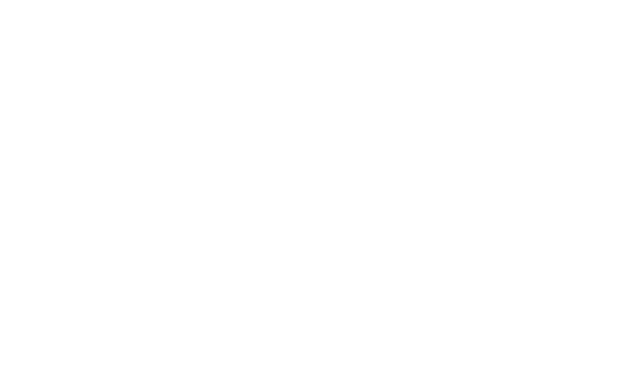
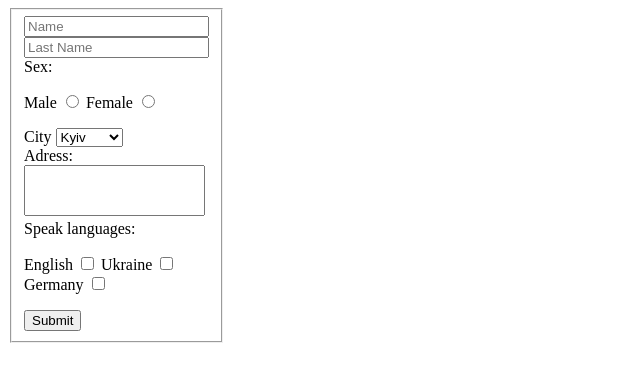
Before and after one commit to GeneralGLA-true/Starodub_Front-end-Pro_09.10.2023, a plain HTML site: page index.html in a window 1280 px wide. Shown: the whole page, without its empty margins (0-640 px from the left). Drawn offline with Linux system fonts and the light colour scheme.

Commit message:
homework 23

```diff
--- a/index.html
+++ b/index.html
@@ -8,6 +8,53 @@
 
 </head>
 <body>
+    <form action="#">
+        <fieldset>
+            <div>
+                <label for="name"></label>
+                <input type="text" id="name" placeholder="Name" name="user_name">
+                <label for="last_name"></label>
+                <input type="text" name="last_name" id="last_name" placeholder="Last Name" name="User_last_name">
+            </div>
+
+            <label for="sex">Sex:</label>
+            <p id="sex">
+                <label for="male">Male</label>
+                <input type="radio" name="sex_male" id="male">
+                <label for="female">Female</label>
+                <input type="radio" name="sex_female" id="female">
+            </p>
+
+            <label for="city">City</label>
+            <select name="city" id="city">
+                <option>Kyiv</option>
+                <option>Kharkiv</option>
+                <option>Odesa</option>
+                <option>Dnipro</option>
+                <option>Lviv</option>
+            </select>
+
+            <div>
+            <label for="adr">Adress:</label>
+            <textarea name="adress" id="adr" cols="20" rows="3" style="resize: none;"></textarea>
+            </div>
+
+
+            <label for="name">Speak languages:</label>
+            <p>
+            <label for="eng">English</label>
+            <input type="checkbox" name="lang_eng" id="eng">
+
+            <label for="ua">Ukraine</label>
+            <input type="checkbox" name="lang_ua" id="ua">
+
+            <label for="ger">Germany</label>
+            <input type="checkbox" name="lang_ger" id="ger">
+            </p>
+
+            <input type="submit" >
+        </fieldset>
+    </form>
     <script src="scripts.js"></script>
 </body>
 </html>
--- a/scripts.js
+++ b/scripts.js
@@ -1472,4 +1472,32 @@ categoryList.addEventListener('click', (e) => {
 
 
 
-/////////////////////////////////////
+///////////////////////////////////// homework 23
+
+const form = document.querySelector('form');
+const body = document.querySelector('body');
+const table = document.createElement('div');
+
+
+form.style.width = '210px';
+
+body.style.display = 'flex';
+
+body.appendChild(table);
+
+function displayForm (obj) {
+  let template = '';
+  for (key in obj) {
+    template += `<p> ${key}: ${obj[key]} </p>`
+  }
+  return template
+}
+
+form.addEventListener('submit',
+(e) => {
+  e.preventDefault()
+  const data = Object.fromEntries(new FormData(e.target).entries());
+  console.log(data)
+  const userData = displayForm(data);
+  table.innerHTML = userData
+})
```
